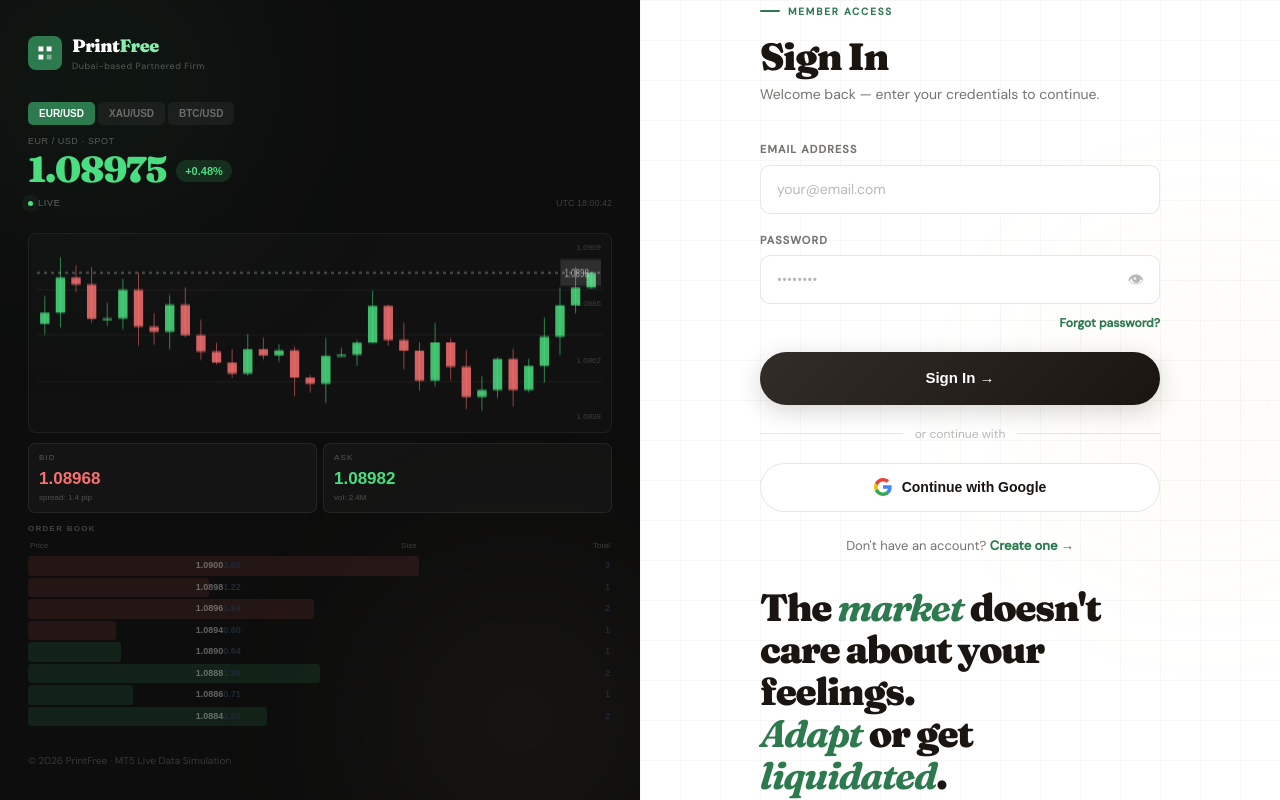
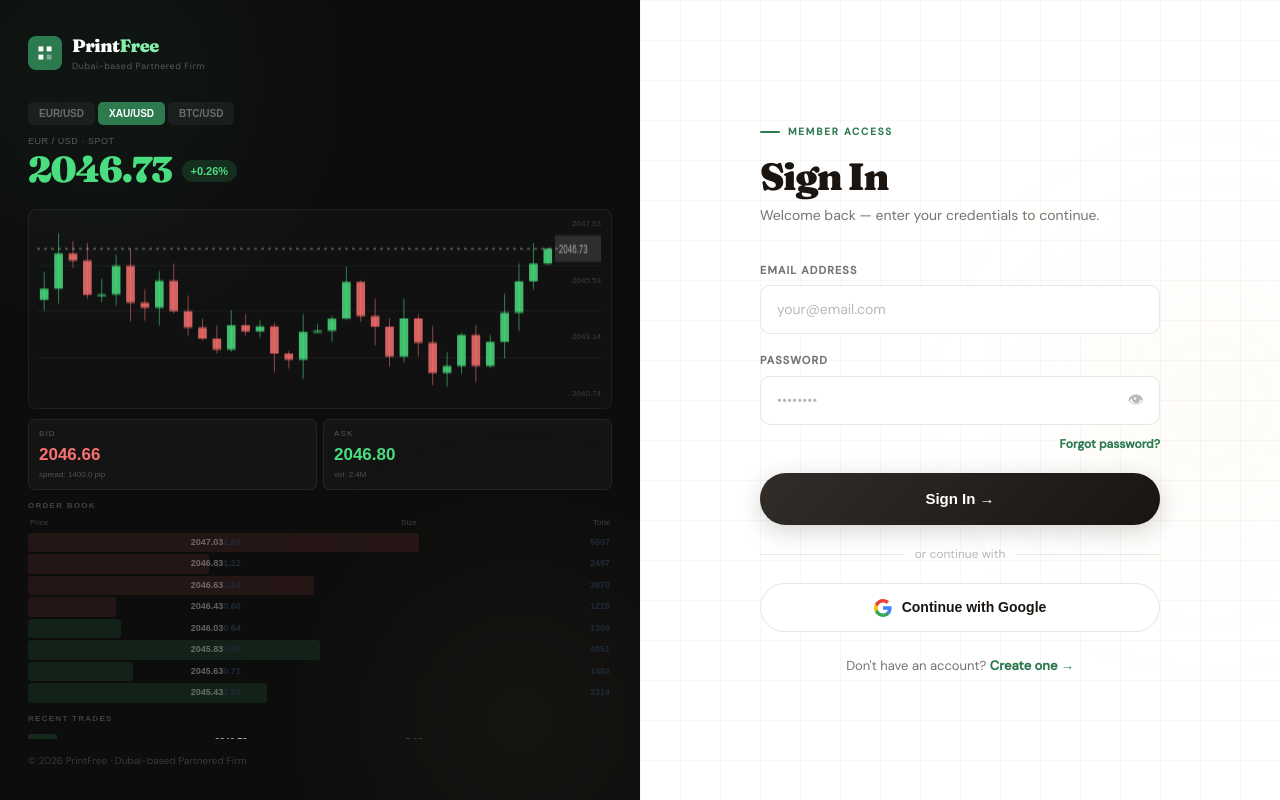
Before and after one commit to YashRebbawar/Rajesh_Payment_WebAPP, a Flask app: page /signin in a window 1280 px wide. Run offline with Flask 3, Linux system fonts and the light colour scheme; some libraries are stand-ins or nearby versions; some web fonts are replaced.

Commit message:
some ui fixes at signin and register page

```diff
--- a/backend/static/css/register.css
+++ b/backend/static/css/register.css
@@ -188,9 +188,9 @@ html,body{font-family:'DM Sans',sans-serif;background:var(--bg);color:var(--ink)
 .mobile-logo-name span{color:var(--green);}
 
 @media(max-width:900px){
-  .auth-page{grid-template-columns:1fr;}
+  .auth-page{grid-template-columns:1fr;min-height:auto;}
   .auth-left{display:none;}
-  .auth-right{padding:24px 24px 48px;justify-content:flex-start;}
+  .auth-right{padding:24px 24px 48px;justify-content:flex-start;min-height:auto;}
   .mobile-logo{display:flex;}
   .form-wrap{max-width:480px;margin-top:28px;}
 }
--- a/backend/static/css/signin.css
+++ b/backend/static/css/signin.css
@@ -232,9 +232,9 @@ html,body{height:100%;font-family:'DM Sans',sans-serif;background:var(--bg);colo
 .mobile-logo-name span{color:var(--green);}
 
 @media(max-width:900px){
-  .auth-page{grid-template-columns:1fr;}
+  .auth-page{grid-template-columns:1fr;min-height:auto;}
   .auth-left{display:none;}
-  .auth-right{padding:24px 24px 48px;justify-content:flex-start;}
+  .auth-right{padding:24px 24px 48px;justify-content:flex-start;min-height:auto;}
   .mobile-logo{display:flex;}
   .form-wrap{max-width:460px;margin-top:28px;}
 }
--- a/backend/static/js/signin.js
+++ b/backend/static/js/signin.js
@@ -47,8 +47,8 @@ const PAIRS = {
   BTCUSD: { base:52440,   pip:1,       dec:0, label:'BTC / USD · SPOT', vol:'320K' },
 };
 
-let activePair = 'EURUSD';
-let currentPrice = PAIRS.EURUSD.base;
+let activePair = 'XAUUSD';
+let currentPrice = PAIRS.XAUUSD.base;
 let candles = [];   // {o,h,l,c}
 let candleTick = 0;
 
@@ -71,16 +71,6 @@ function initCandles(pair){
   candleTick = 0;
 }
 
-// Clock
-function updateClock(){
-  const now = new Date();
-  const h=String(now.getUTCHours()).padStart(2,'0');
-  const m=String(now.getUTCMinutes()).padStart(2,'0');
-  const s=String(now.getUTCSeconds()).padStart(2,'0');
-  document.getElementById('clockLabel').textContent=`UTC ${h}:${m}:${s}`;
-}
-setInterval(updateClock,1000);updateClock();
-
 // Canvas chart
 const canvas = document.getElementById('chartCanvas');
 const ctx = canvas.getContext('2d');
@@ -98,6 +88,8 @@ function drawChart(){
   resizeCanvas();
   const W = canvas.clientWidth;
   const H = 110;
+  const RIGHT_GUTTER = 44;
+  const plotW = Math.max(10, W - RIGHT_GUTTER);
   ctx.clearRect(0,0,W,H);
 
   const visible = candles.slice(-36);
@@ -126,7 +118,7 @@ function drawChart(){
     labels.appendChild(d);
   }
 
-  const cw = (W-4)/visible.length;
+  const cw = (plotW-4)/visible.length;
 
   visible.forEach((c,i)=>{
     const x = i*cw + cw/2;
@@ -152,7 +144,7 @@ function drawChart(){
   // Current price line
   const py=toY(currentPrice);
   ctx.strokeStyle='rgba(255,255,255,0.35)';ctx.lineWidth=1;ctx.setLineDash([3,4]);
-  ctx.beginPath();ctx.moveTo(0,py);ctx.lineTo(W,py);ctx.stroke();
+  ctx.beginPath();ctx.moveTo(0,py);ctx.lineTo(plotW,py);ctx.stroke();
   ctx.setLineDash([]);
 
   // Price tag
@@ -273,7 +265,7 @@ function switchPair(btn,pair){
 }
 
 // Init
-initCandles('EURUSD');
+initCandles('XAUUSD');
 drawChart();
 renderBook();
 addFeedRow(currentPrice,true);
--- a/backend/templates/signin.html
+++ b/backend/templates/signin.html
@@ -48,8 +48,8 @@
 
       <!-- Pair tabs -->
       <div class="pair-tabs" id="pairTabs">
-        <button class="pair-tab active" data-pair="EURUSD" onclick="switchPair(this,'EURUSD')">EUR/USD</button>
-        <button class="pair-tab" data-pair="XAUUSD" onclick="switchPair(this,'XAUUSD')">XAU/USD</button>
+        <button class="pair-tab" data-pair="EURUSD" onclick="switchPair(this,'EURUSD')">EUR/USD</button>
+        <button class="pair-tab active" data-pair="XAUUSD" onclick="switchPair(this,'XAUUSD')">XAU/USD</button>
         <button class="pair-tab" data-pair="BTCUSD" onclick="switchPair(this,'BTCUSD')">BTC/USD</button>
       </div>
 
@@ -60,12 +60,6 @@
           <div class="price-main" id="mainPrice">1.08452</div>
           <div class="price-badge up" id="changeBadge">+0.12%</div>
         </div>
-      </div>
-
-      <!-- Live indicator + time -->
-      <div class="live-row">
-        <div class="live-badge"><div class="live-dot"></div>LIVE</div>
-        <div class="time-label" id="clockLabel"></div>
       </div>
 
       <!-- Candlestick Chart -->
@@ -102,7 +96,7 @@
       </div>
     </div>
 
-    <div class="lp-footer">© 2026 PrintFree · MT5 Live Data Simulation</div>
+    <div class="lp-footer">© 2026 PrintFree · Dubai-based Partnered Firm</div>
   </div>
 
   <!-- ===== RIGHT: SIGN IN FORM ===== -->
@@ -141,11 +135,6 @@
       </form>
       <div class="auth-switch">Don't have an account? <a href="/register">Create one →</a></div>
 
-      <!-- Motivational Quote -->
-      <div class="motivational-quote">
-        The <em>market</em> doesn't care about your feelings.<br>
-        <em>Adapt</em> or get <em>liquidated</em>.
-      </div>
     </div>
   </div>
 </div>
```
Also changed, not shown: backend/static/js/register.js (+7 -14 lines), backend/templates/register.html (+3 -12 lines).
